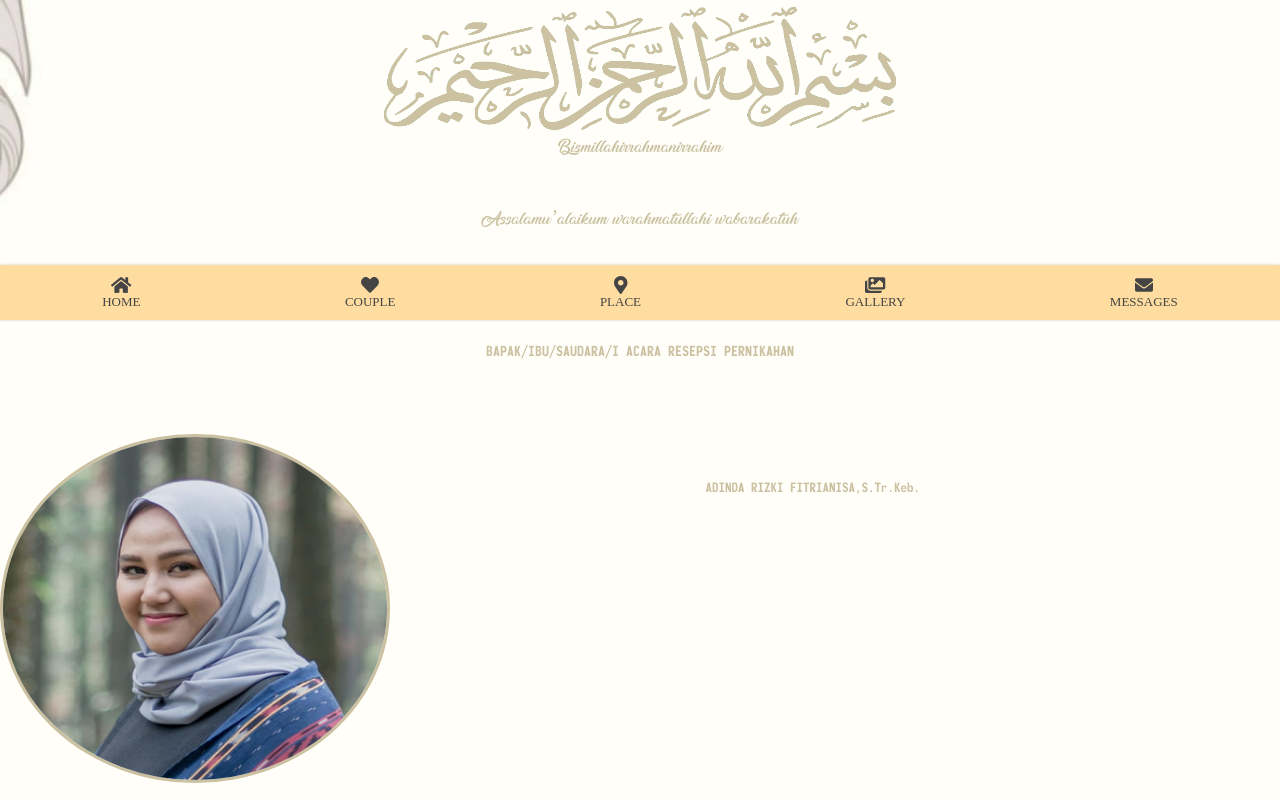
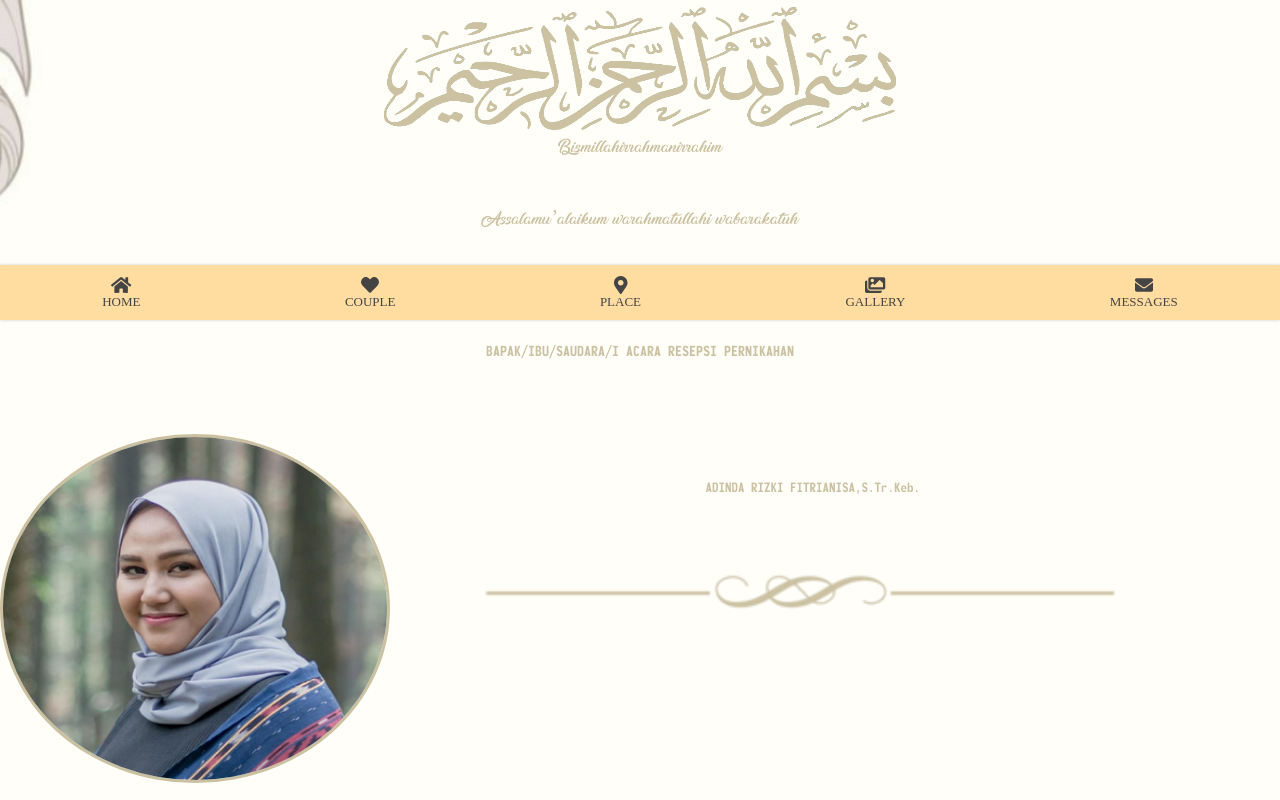
Before and after one commit to bembengggg/weddingbambangdinda, a React (Create React App) app: page /Couple in a window 1280 px wide. Shown: the part 480-1280 px from the top of the page. Built offline with nearby package versions, Linux system fonts and the light colour scheme; a web font is replaced by a local one.

Commit message:
text label

```diff
--- a/src/Component/Couple/Couple.css
+++ b/src/Component/Couple/Couple.css
@@ -90,6 +90,23 @@
     width: 100%;
     font-family: 'monofonto';
 }
+.htoplistw{
+    height: auto;
+    position: absolute;
+    display: flex;
+    justify-content: center;
+    align-items: center;
+    top: 27%;
+    width: 100%;
+    height: 40%;
+    margin-right: auto;
+
+
+}
+.imglistw{
+    width: 50%;
+    margin-left: 25%;
+}
 .txtw{
     font-size: 13px;
     margin-left: 27%;
--- a/src/Component/Couple/Couple.jsx
+++ b/src/Component/Couple/Couple.jsx
@@ -4,6 +4,7 @@ import './Couple.css';
 import couple from '../Cover/bgimage.jpg';
 import bismillah from '../../Assets/image/bismillah.png';
 import dinda from '../../Assets/image/dinda.PNG';
+import list from '../../Assets/image/list.png'
 
 const Couple =()=>{
     return(
@@ -30,6 +31,9 @@ const Couple =()=>{
             <div className='htopw'>
                 <label className='txtw'>ADINDA RIZKI FITRIANISA,S.Tr.Keb.</label>
             </div>
+            <div className='htoplistw'>
+            <img className='imglistw' src={list}/>
+            </div>
          </div>
 
 
```
Also changed, not shown: src/Assets/image/list.png (added).
